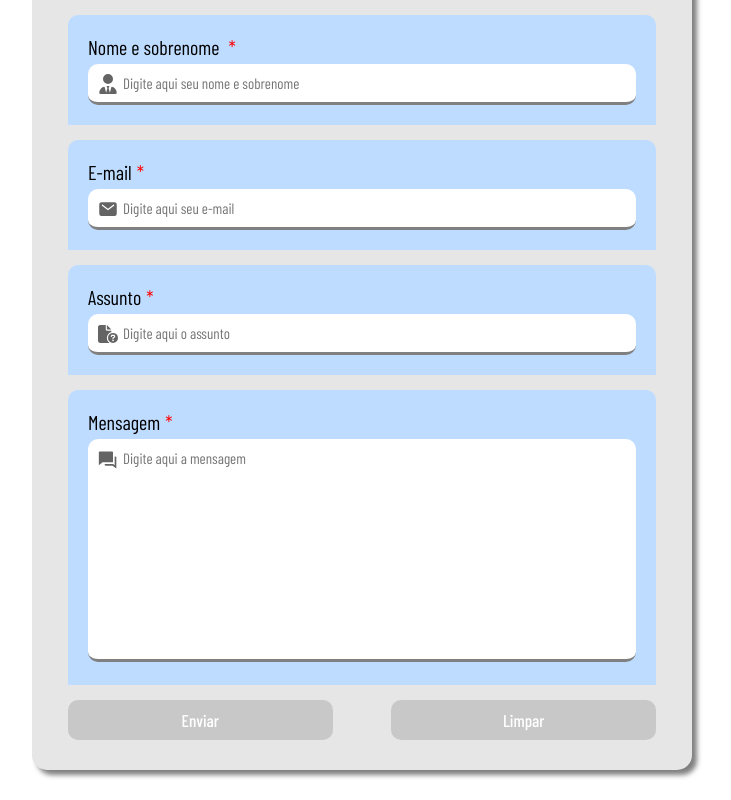
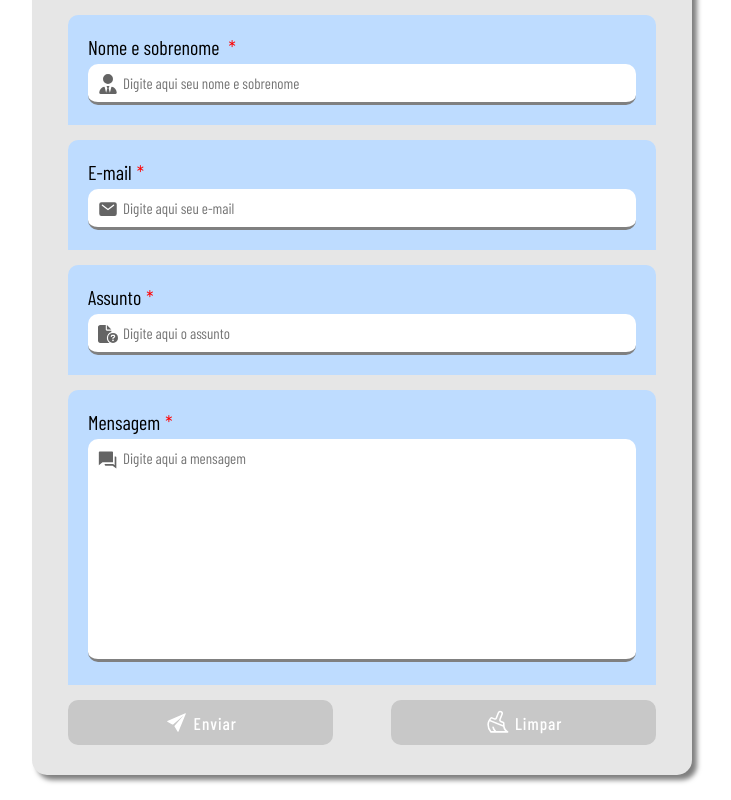
Before and after one commit to rena02to/portfolio, a Next.js app: page / in a window 1280 px wide. Shown: the part 3164-3964 px from the top of the page, without its empty margins (313-1044 px from the left). Built offline with nearby package versions, Linux system fonts and the light colour scheme; a web font is replaced by a local one.

Commit message:
logica parcial para envio do email

```diff
--- a/package.json
+++ b/package.json
@@ -14,6 +14,7 @@
     "@types/scrollreveal": "^0.0.11",
     "@vercel/analytics": "^1.2.2",
     "@vercel/speed-insights": "^1.0.10",
+    "emailjs-com": "^3.2.0",
     "formik": "^2.4.6",
     "i18next": "^23.11.2",
     "js-cookie": "^3.0.5",
--- a/src/components/contact.tsx
+++ b/src/components/contact.tsx
@@ -1,16 +1,18 @@
 import style from '@/styles/contact.module.scss';
 import { ErrorMessage, Field, Form, Formik } from 'formik';
-import { useEffect, useState } from 'react';
 import * as Yup from 'yup';
-import { BsTrash3Fill } from 'react-icons/bs';
 import { FaFileCircleQuestion, FaUserTie } from 'react-icons/fa6';
 import { IoMail } from 'react-icons/io5';
-import { RiQuestionAnswerFill } from 'react-icons/ri';
-import { TiUpload } from 'react-icons/ti';
+import { RiLoader2Line, RiQuestionAnswerFill } from 'react-icons/ri';
+import { useState } from 'react';
+import { PiBroom } from 'react-icons/pi';
+import { IoIosSend } from 'react-icons/io';
+import emailjs from 'emailjs-com';
+import { useTranslation } from 'react-i18next';
 
 export default function Contact(){
-    const [ isSubmitting, setIsSubmitting ] = useState(false);
-    const [ isClearing, setIsClearing ] = useState(false);
+    const { t } = useTranslation();
+    const [ submitting, setSubmitting ] = useState(false);
     const validationSchema = Yup.object().shape({
         name: Yup.string().required('Campo obrigatório'),
         email: Yup.string().email('E-mail inválido').required('Campo obrigatório'),
@@ -24,11 +26,30 @@ export default function Contact(){
         message: '',
     };
 
-    const handleReset = (resetForm : any) => {
-        resetForm();
+    const handleSubmit = async(values: any, {resetForm}:any ) => {
+        setSubmitting(true);
+        emailjs.send(
+            'service_ay9wy8e',
+            'template_wz4rv4k',
+            {
+                subject: values.subject,
+                from_name: values.name,
+                from_email: values.email,
+                message: values.message,
+            },
+            'eviXOsPjXHdpw_97H'
+        )
+        .then(() => {
+            alert();
+        }, (error) => {
+            alert();
+            console.log(error);
+        })
+        .finally(() => {
+            setSubmitting(false);
+            //resetForm();
+        });
     }
-
-    const handleSubmit = () => {}
 
     return(
         <section className={style.contact} id='contact'>
@@ -78,8 +99,23 @@ export default function Contact(){
                         </div>
 
                         <div className={style.buttons}>
-                            <button type="submit" className={style.submit} disabled={!isValid || !dirty}>Enviar</button>
-                            <button type="reset" className={style.reset} disabled={!dirty} onClick={() => handleReset(resetForm)}>Limpar</button>
+                            <button type="submit" className={style.submit} disabled={!isValid || !dirty || submitting}>
+                                {submitting ?
+                                    <>
+                                        <RiLoader2Line className={style.sendicon}/>
+                                        <p className={style.load}>Enviando</p>
+                                    </>
+                                    :
+                                    <>
+                                        <IoIosSend/>
+                                        <p>Enviar</p>
+                                    </>
+                                }
+                            </button>
+                            <button type="reset" className={style.reset} disabled={!dirty || submitting} onClick={() => resetForm}>
+                                <PiBroom/>
+                                <p>Limpar</p>
+                            </button>
                         </div>
                     </Form>
                 )}
--- a/src/styles/contact.module.scss
+++ b/src/styles/contact.module.scss
@@ -116,6 +116,16 @@
                 width: 45%;
                 font-weight: 500;
                 transition: box-shadow 0.3s ease-in-out;
+                p{
+                    margin: 0;
+                    font-size: 17px;
+                    font-weight: 500;
+                    letter-spacing: 1px;
+                }
+                svg{
+                    width: 25px;
+                    height: 25px;
+                }
                 &:disabled{
                     background-color: rgb(200, 200, 200);
                     cursor: auto;
@@ -128,10 +138,52 @@
             }
             .submit{
                 background-color: $blue-color;
+                .load{
+                    &::after{
+                        content: '...';
+                        margin-left: 2px;
+                        animation: loadingname 1.5s infinite ease-in-out;
+                    }
+                }
+                .sendicon{
+                    animation: loading 3s infinite linear;
+                }
             }
             .reset{
                 background-color: rgb(255, 50, 50);
             }
         }
+        .sendError{
+            color: red;
+            font-size: 17px;
+            margin: 10px 0 0 0;
+        }
     }
 }
+
+@keyframes loading{
+    0%{
+        transform: rotate(0deg);
+    }
+    0%{
+        transform: rotate(360deg);
+    }
+}
+
+@keyframes loadingname{
+    0%{
+        content: '\00a0\00a0\00a0';
+    }
+    25%{
+        content: '.\00a0\00a0';
+    }
+    50%{
+        content: '..\00a0';
+    }
+    75%{
+        content: '...';
+    }
+    100%{
+        content: '\00a0\00a0\00a0';
+    }
+}
```
Also changed, not shown: 1 other file (tests, documents, lock files or other folders).
